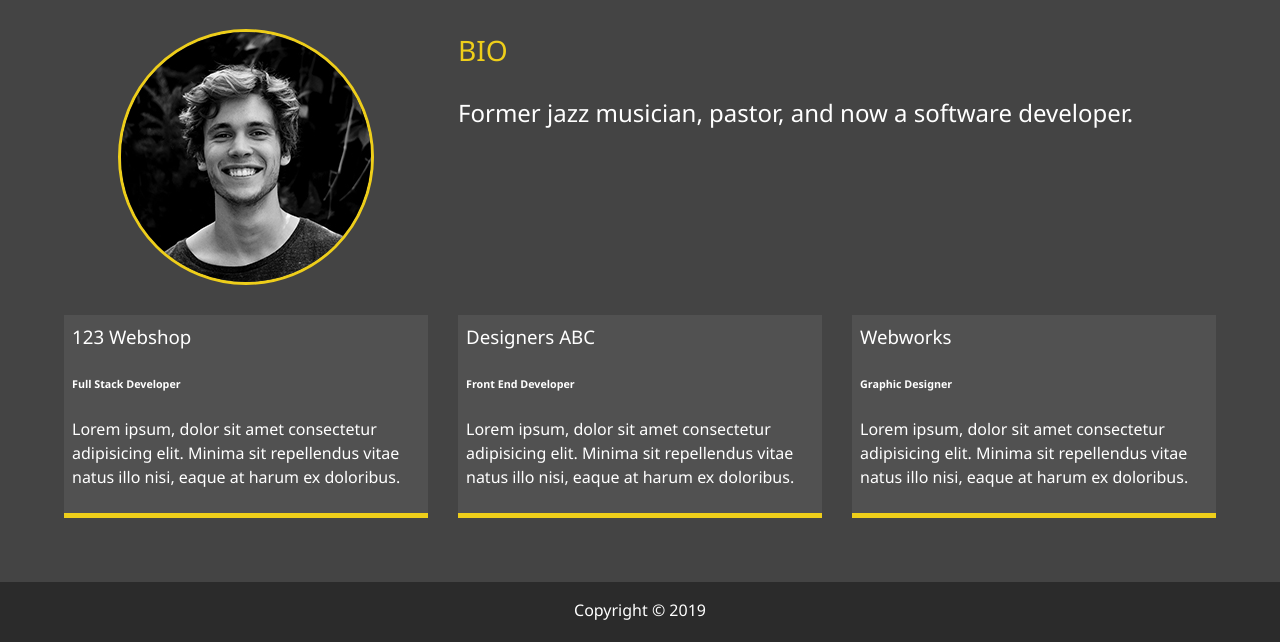
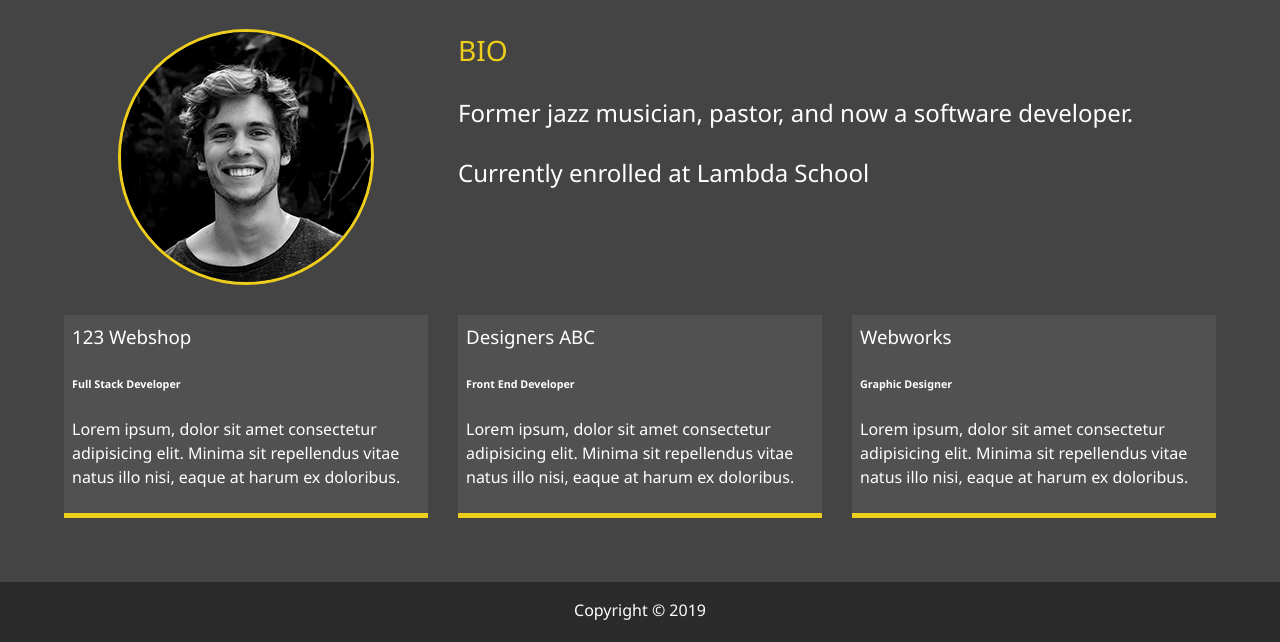
Before and after one commit to weparkerjr/portfolio2, a website: page dist/about.html in a window 1280 px wide. Shown: the part 253-895 px from the top of the page. Drawn offline with Linux system fonts and the light colour scheme.

Commit message:
Updated About Me

```diff
--- a/dist/about.html
+++ b/dist/about.html
@@ -63,6 +63,7 @@
             <div class="bio">
                 <h3 class="text-secondary">BIO</h3>
                 <p>Former jazz musician, pastor, and now a software developer.</p>
+                <p>Currently enrolled at Lambda School</p>
             </div>
 
             <div class="job job-1">
```
